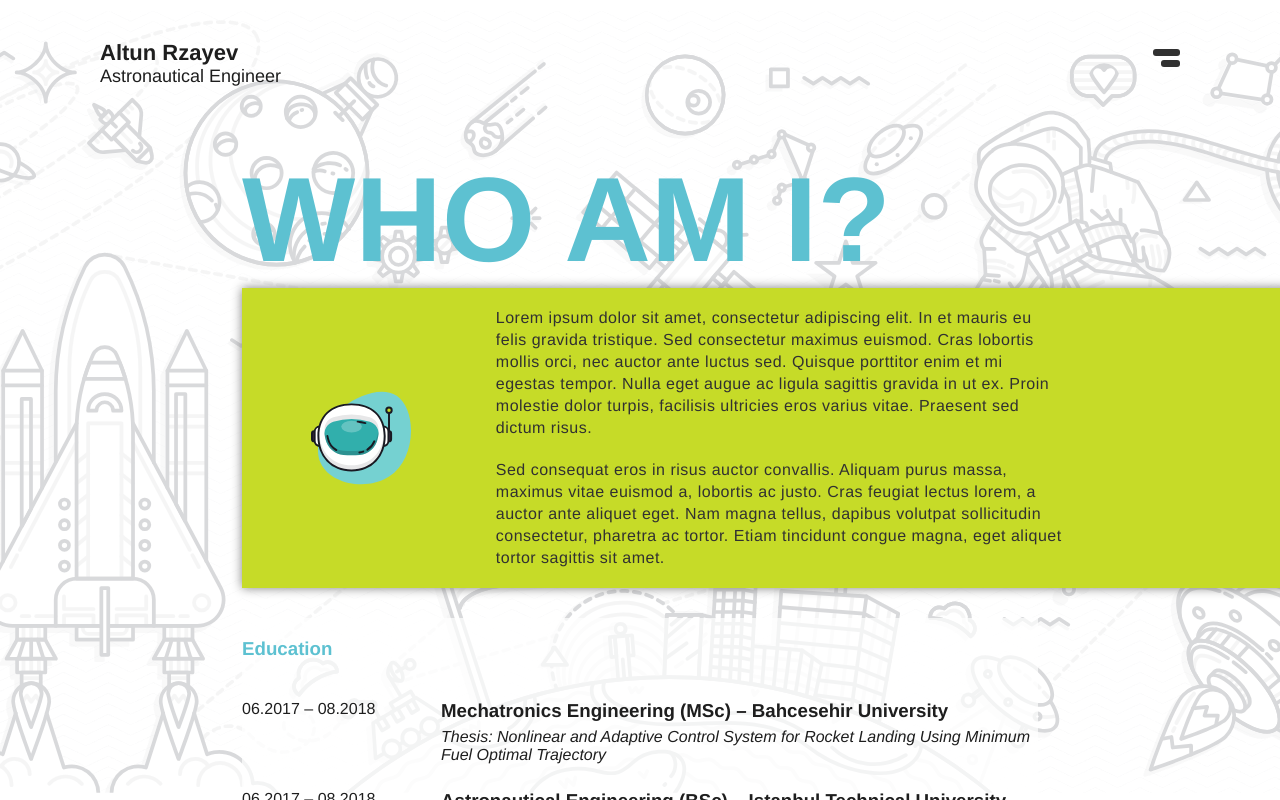
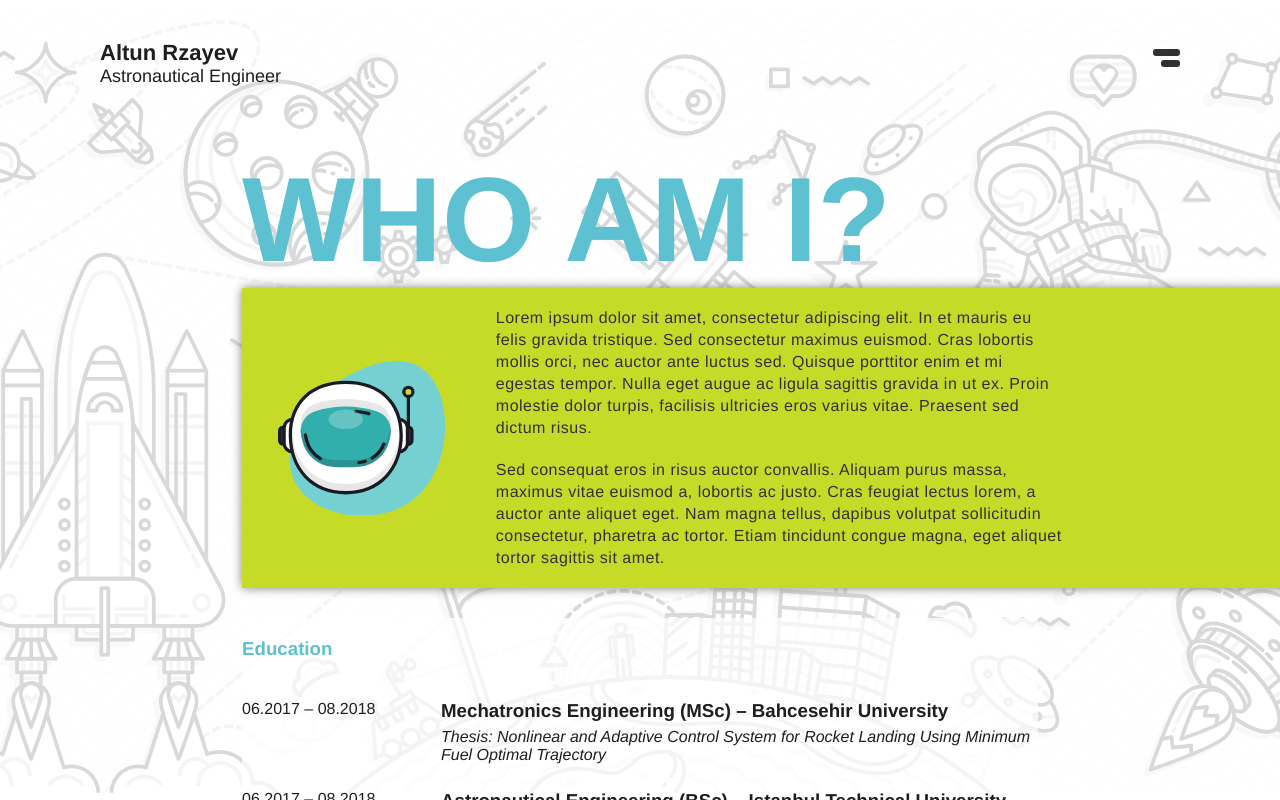
Before and after one commit to SuraRzayeva/EngineerPortfolio-AR, a Next.js app: page /resume in a window 1280 px wide. Built offline with nearby package versions, Linux system fonts and the light colour scheme.

Commit message:
testing svg

```diff
--- /dev/null
+++ b/components/ResumeSvg.js
@@ -0,0 +1,52 @@
+import { ResumeSvgStyle } from '../styles/componentStyles/ResumeSvgStyle'
+
+const ResumeSvg = () => {
+  return (
+    <ResumeSvgStyle>
+      <svg xmlns="http://www.w3.org/2000/svg" viewBox="0 0 559.17 518.29">
+        <defs></defs>
+        <g id="Layer_2" data-name="Layer 2">
+          <g id="Layer_1-2" data-name="Layer 1">
+            <path class="cls-1" d="M187.66,79.84c-85.42,65-186.57,205.3-134,319,55.86,120.84,260.14,156.91,383,76.26,155.88-102.33,154.89-375.65,43-451.85C396.35-33.46,260.16,24.65,187.66,79.84Z" />
+            <path class="cls-2" d="M417.38,277.76V220.89h18.77A11.88,11.88,0,0,1,448,232.76v33.13a11.88,11.88,0,0,1-11.86,11.87Z" />
+            <path class="cls-3" d="M436.15,226.39a6.37,6.37,0,0,1,6.36,6.37v33.13a6.37,6.37,0,0,1-6.36,6.37H422.88V226.39h13.27m0-11H411.88v67.87h24.27a17.38,17.38,0,0,0,17.36-17.37V232.76a17.38,17.38,0,0,0-17.36-17.37Z" />
+            <path class="cls-4" d="M392.65,303.43V195.35h12.2a28.25,28.25,0,0,1,28.22,28.22v51.64a28.25,28.25,0,0,1-28.22,28.22Z" />
+            <path class="cls-3" d="M404.85,200.85a22.72,22.72,0,0,1,22.72,22.72v51.64a22.72,22.72,0,0,1-22.72,22.72h-6.7V200.85h6.7m0-11h-17.7V308.93h17.7a33.76,33.76,0,0,0,33.72-33.72V223.57a33.75,33.75,0,0,0-33.72-33.72Z" />
+            <path class="cls-2" d="M17.36,277.76A11.88,11.88,0,0,1,5.5,265.89V232.76a11.88,11.88,0,0,1,11.86-11.87H36.13v56.87Z" />
+            <path class="cls-3" d="M30.63,226.39v45.87H17.36A6.37,6.37,0,0,1,11,265.89V232.76a6.37,6.37,0,0,1,6.36-6.37H30.63m11-11H17.36A17.38,17.38,0,0,0,0,232.76v33.13a17.38,17.38,0,0,0,17.36,17.37H41.63V215.39Z" />
+            <path class="cls-4" d="M48.66,303.43a28.25,28.25,0,0,1-28.22-28.22V223.57a28.25,28.25,0,0,1,28.22-28.22H60.87V303.43Z" />
+            <path class="cls-3" d="M55.37,200.85v97.08H48.66a22.72,22.72,0,0,1-22.72-22.72V223.57a22.72,22.72,0,0,1,22.72-22.72h6.71m11-11H48.66a33.75,33.75,0,0,0-33.72,33.72v51.64a33.76,33.76,0,0,0,33.72,33.72H66.37V189.85Z" />
+            <path class="cls-4" d="M226.76,440.81c-54.6,0-101.22-18.77-134.85-54.28-33.07-34.93-50.55-82.7-50.55-138.15,0-54.5,17.56-99.71,50.79-130.76,32.5-30.37,79-46.42,134.61-46.42s102.1,16,134.6,46.42c33.23,31,50.79,76.26,50.79,130.76,0,55.45-17.48,103.22-50.55,138.15C328,422,281.35,440.81,226.76,440.81Z" />
+            <path
+              class="cls-3"
+              d="M226.76,76.7c109.07,0,179.89,62.61,179.89,171.68S335.83,435.31,226.76,435.31,46.86,357.45,46.86,248.38,117.68,76.7,226.76,76.7m0-11c-117.75,0-190.9,70-190.9,182.68,0,28.23,4.52,54.81,13.45,79a182.53,182.53,0,0,0,38.61,62.9,172.88,172.88,0,0,0,60.54,41.31c23.8,9.75,50.14,14.69,78.3,14.69s54.49-4.94,78.29-14.69a172.88,172.88,0,0,0,60.54-41.31,182.53,182.53,0,0,0,38.61-62.9c8.93-24.22,13.45-50.8,13.45-79C417.65,135.7,344.5,65.7,226.76,65.7Z"
+            />
+            <g class="cls-5">
+              <path class="cls-3" d="M226.76,411.85c-105.11,0-174.69-72.31-179.61-175.17-.19,3.84-.29,7.73-.29,11.7,0,109.07,70.82,186.93,179.9,186.93s179.89-77.86,179.89-186.93c0-4-.1-7.86-.29-11.7C401.44,339.54,331.86,411.85,226.76,411.85Z" />
+            </g>
+            <g class="cls-5">
+              <path class="cls-3" d="M181.54,328.67h0A113.62,113.62,0,0,1,81.13,240.55l-3.37-15A68.85,68.85,0,0,1,124.6,143h0a352.49,352.49,0,0,1,204.31,0h0a68.85,68.85,0,0,1,46.84,82.61l-3.37,15A113.62,113.62,0,0,1,272,328.67h0A493.07,493.07,0,0,1,181.54,328.67Z" />
+            </g>
+            <path class="cls-6" d="M181.54,353.69h0A113.6,113.6,0,0,1,81.13,265.57l-3.37-15A68.85,68.85,0,0,1,124.6,168h0a352.49,352.49,0,0,1,204.31,0h0a68.85,68.85,0,0,1,46.84,82.61l-3.37,15A113.6,113.6,0,0,1,272,353.69h0A493.07,493.07,0,0,1,181.54,353.69Z" />
+            <path class="cls-7" d="M141.61,326.48a99.2,99.2,0,0,1-46.74-64l-3.42-15.14" />
+            <path class="cls-7" d="M292,335.35a99.64,99.64,0,0,1-21.33,4.32" />
+            <path class="cls-7" d="M353.9,277.74a99.18,99.18,0,0,1-38.37,46.52" />
+            <path class="cls-7" d="M260.85,168.65a338.34,338.34,0,0,1,43.35,7.26" />
+            <ellipse class="cls-8" cx="226.76" cy="195.07" rx="57.66" ry="32.76" />
+            <g class="cls-9">
+              <path
+                class="cls-3"
+                d="M375.75,227.13l-3.37,15A113.61,113.61,0,0,1,272,330.23h0a493.07,493.07,0,0,1-90.43,0h0A113.61,113.61,0,0,1,81.13,242.1l-3.37-15c-.42-1.67-.75-3.35-1-5a68.38,68.38,0,0,0,1,28.48l3.37,15a113.6,113.6,0,0,0,100.41,88.12h0a493.07,493.07,0,0,0,90.43,0h0a113.6,113.6,0,0,0,100.41-88.12l3.37-15a68.38,68.38,0,0,0,1-28.48C376.5,223.78,376.17,225.46,375.75,227.13Z"
+              />
+            </g>
+            <line class="cls-10" x1="436.15" y1="226.39" x2="436.15" y2="103.32" />
+            <path class="cls-11" d="M436.15,118.74a15.16,15.16,0,1,1,15.15-15.15A15.17,15.17,0,0,1,436.15,118.74Z" />
+            <path class="cls-3" d="M436.15,93.93a9.66,9.66,0,1,1-9.66,9.66,9.65,9.65,0,0,1,9.66-9.66m0-11a20.66,20.66,0,1,0,20.65,20.66,20.69,20.69,0,0,0-20.65-20.66Z" />
+          </g>
+        </g>
+      </svg>
+    </ResumeSvgStyle>
+  )
+}
+
+export default ResumeSvg
--- a/pages/resume.js
+++ b/pages/resume.js
@@ -2,8 +2,9 @@ import { ResumeStyle } from '../styles/pageStyles/ResumeStyle'
 import { useContext, useEffect } from 'react'
 import Link from 'next/link'
 import Context from '../store/Context'
-import Image from 'next/image'
+import Head from 'next/head'
 import SEOHead from '../components/SEOHead'
+import ResumeSvg from '../components/ResumeSvg'
 
 const Resume = () => {
   const { menuActive, setResumeActive, setAboutActive, setHomeActive, setProjectsActive, setContactActive, setMenuActive } = useContext(Context)
@@ -27,7 +28,7 @@ const Resume = () => {
         </div>
         <div className="intro-section">
           <div className="photo">
-            <Image className="img" src="/svg/2.svg" alt="" width="100%" height="100%" />
+            <ResumeSvg />
           </div>
           <div className="intro-text">
             <p>
--- /dev/null
+++ b/styles/componentStyles/ResumeSvgStyle.js
@@ -0,0 +1,23 @@
+import Styled from 'styled-components'
+
+export const ResumeSvgStyle = Styled.div`
+
+svg {
+
+    .cls-1{
+        fill:#75d1d1;
+    }
+    .cls-2{
+        fill:#3f2b3f;}
+    .cls-3{fill:#191a23;}
+    .cls-4,.cls-8{fill:#fff;}
+    .cls-5{opacity:0.1;}
+    .cls-6{fill:#31afac;}
+    .cls-10,.cls-7{fill:none;stroke:#191a23;stroke-miterlimit:10;stroke-width:11px;}
+    .cls-7{stroke-linecap:round;}
+    .cls-8{opacity:0.25;}
+    .cls-9{opacity:0.2;}
+    .cls-11{fill:#c6db28;}
+}
+
+`
--- a/styles/pageStyles/ResumeStyle.js
+++ b/styles/pageStyles/ResumeStyle.js
@@ -39,9 +39,12 @@ opacity: ${(props) => (props.menuActive ? '.5' : 1)};
             display: flex;
             justify-content: center;
             align-items: center;
-
-            img {
+            svg {
                 width: 70%;
+                display: flex;
+                justify-content: center;
+                align-items: center;
+                margin: auto;
             }
         }
         .intro-text {
```
